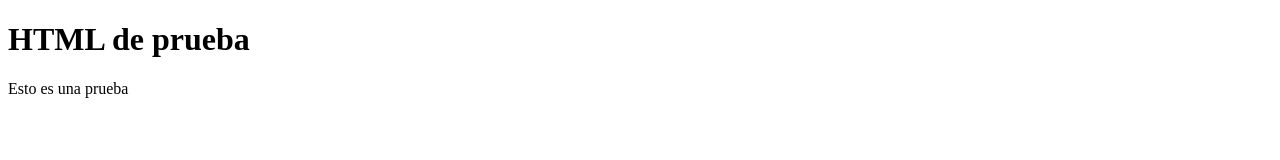
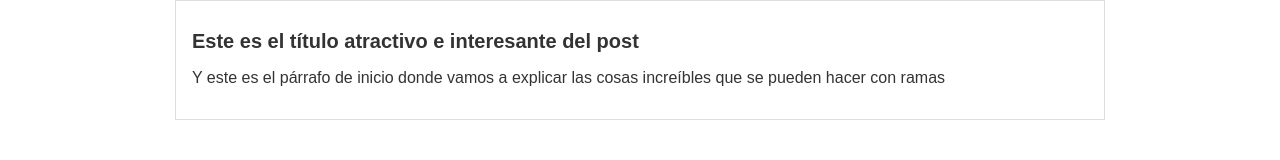
Before and after one commit to alnaranjoar/hyperblog, a plain HTML site: page index.html in a window 1280 px wide. Drawn offline with Linux system fonts and the light colour scheme.

Commit message:
commit al master en su versión más reciente

```diff
--- a/css/styles.css
+++ b/css/styles.css
@@ -1,5 +1,21 @@
 body {
-    align-items: center;
-    background-color: lightcyan;
+    text-align: center;
+    color: #333;
     font-family: Arial, Helvetica, sans-serif;
+    font-size: 16px;
+    margin: 0;
+    padding: 0;
 }
+
+#container {
+    width: 70%;
+    padding: 1em;
+    text-align: left;
+    border: 1px solid #DDD;
+    margin: 0 auto;
+}
+
+#container h1 {
+    font-size: 20px;
+
+}
--- a/index.html
+++ b/index.html
@@ -4,10 +4,16 @@
     <meta charset="UTF-8">
     <meta http-equiv="X-UA-Compatible" content="IE=edge">
     <meta name="viewport" content="width=device-width, initial-scale=1.0">
-    <title>Archivo HTML de prueba</title>
+    <title>Blogpost</title>
+    <link rel="stylesheet" href="css/styles.css">
 </head>
 <body>
-    <h1>HTML de prueba</h1>
-    <p>Esto es una prueba</p>
+    <div id="container">
+        <div id="post">
+            <h1>Este es el título atractivo e interesante del post</h1>
+            <p>Y este es el párrafo de inicio donde vamos a explicar las cosas increíbles que se pueden hacer con ramas </p>
+        </div>
+    </div>
+
 </body>
 </html>
```
